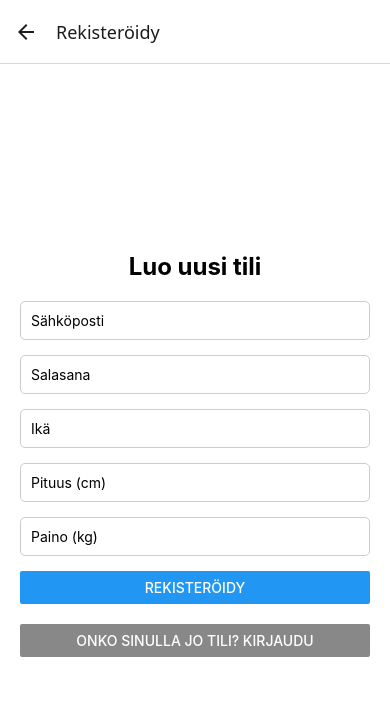
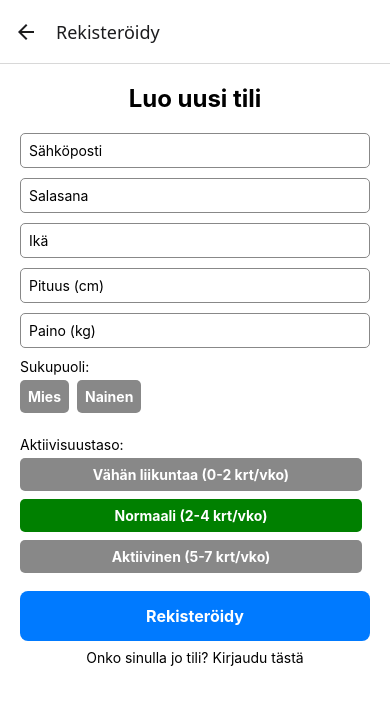
Before and after one commit to Mobiilisovellusprojekti-R18/KaloriPoliisi, a React Native app: screen /Register in a window 390 px wide. Shown: the top 704 px of the page. Built offline with nearby package versions, Linux system fonts and the light colour scheme; no server answers.

Commit message:
Lisätty kalorilaskenta, gender ja activity profiiliin ja rekisteröintiin

```diff
--- a/screens/HomeScreen.tsx
+++ b/screens/HomeScreen.tsx
@@ -1,21 +1,105 @@
-import React from 'react';
+import { useState, useCallback } from 'react';
 import { View, Text, Button, StyleSheet } from 'react-native';
-import { signOut } from 'firebase/auth';
-import { auth } from '../firebase/Config';
+import { auth, firestore } from '../firebase/Config';
+import { doc, getDoc } from 'firebase/firestore';
+import { useFocusEffect } from '@react-navigation/native';
 
 const HomeScreen = ({ navigation }: any) => {
 
-  const handleLogout = async () => {
-    try {
-      await signOut(auth);
-    } catch (error) {
-      console.error('Uloskirjautuminen epäonnistui', error);
+  const [calories, setCalories] = useState<number | null>(null);
+
+  const calculateCalories = (
+    weight: number,
+    height: number,
+    age: number,
+    gender: string,
+    activity: number
+  ) => {
+    let bmr;
+
+    if (gender === "male") {
+      bmr = 10 * weight + 6.25 * height - 5 * age + 5;
+    } else {
+      bmr = 10 * weight + 6.25 * height - 5 * age - 161;
+    }
+
+  return Math.round(bmr * activity);
+};
+
+const fetchUserData = async () => {
+  const user = auth.currentUser;
+  if (!user) return;
+
+  const docRef = doc(firestore, 'users', user.uid);
+  const docSnap = await getDoc(docRef);
+
+  if (docSnap.exists()) {
+    const data = docSnap.data();
+
+    const result = calculateCalories(
+      data.weight,
+      data.height,
+      data.age,
+      data.gender,
+      data.activity
+    );
+
+    setCalories(result);
+  }
+}
+
+  const caloriesEaten = 1800; // TESTIDATA, VOI POISTAA KUN KALORIEN LISÄYS TEHTY
+
+  useFocusEffect(
+    useCallback(() => {
+      const fetchUserData = async () => {
+        const user = auth.currentUser;
+
+        if (!user) return;
+
+        const docRef = doc(firestore, 'users', user.uid);
+        const docSnap = await getDoc(docRef);
+
+        if (docSnap.exists()) {
+          const data = docSnap.data();
+
+          const result = calculateCalories(
+            data.weight,
+            data.height,
+            data.age,
+            data.gender,
+            data.activity
+          );
+
+          setCalories(result);
         }
       };
 
+    fetchUserData();
+  }, [])
+);
+
   return (
     <View style={styles.container}>
-      <Text style={styles.title}>Tervetuloa KaloriPoliisiin!</Text>
+      {calories ? (
+        <View style={styles.card}>
+          <Text style={styles.label}>Kaloritavoite:</Text>
+          <Text style={styles.calorieText}>
+            {caloriesEaten} / {calories} kcal
+          </Text>
+
+          <View style={styles.barBackground}>
+            <View
+              style={[
+                styles.barFill,
+                { width: `${(caloriesEaten / calories) * 100}%` },
+              ]}
+            />
+          </View>
+        </View>
+      ) : (
+        <Text>Ladataan...</Text>
+        )}
 
         <View style={styles.buttonContainer}>
           <Button
@@ -24,11 +108,6 @@ const HomeScreen = ({ navigation }: any) => {
           color="#007AFF"
           />
         </View>
-
-      {/* Tällä napilla saadaan myös "#3 Uloskirjautuminen" tehtyä valmiiksi! */}
-      <View style={styles.buttonContainer}>
-        <Button title="Kirjaudu ulos" onPress={handleLogout} color="red" />
-      </View>
       </View>
     );
   };
@@ -36,7 +115,7 @@ const HomeScreen = ({ navigation }: any) => {
 const styles = StyleSheet.create({
   container: {
     flex: 1,
-    justifyContent: 'center',
+    paddingTop: 30,
     alignItems: 'center',
   },
   title: {
@@ -46,7 +125,44 @@ const styles = StyleSheet.create({
   buttonContainer: {
     marginVertical: 10,
     width: 200,
-  }
+  },
+  calories: {
+  fontSize: 20,
+  marginBottom: 20,
+  },
+  card: {
+    backgroundColor: "white",
+    padding: 15,
+    borderRadius: 12,
+    marginBottom: 20,
+    width: "90%",
+    alignSelf: "center",
+    elevation: 3,
+  },
+  calorieText: {
+    fontSize: 20,
+    fontWeight: "bold",
+    textAlign: "center",
+    marginBottom: 10,
+  },
+  barBackground: {
+    height: 12,
+    backgroundColor: "#eee",
+    borderRadius: 10,
+    overflow: "hidden",
+  },
+  barFill: {
+    height: "100%",
+    backgroundColor: "#24af24",
+    borderRadius: 10,
+  },
+  label: {
+    fontSize: 24,
+    fontWeight: "bold",
+    color: "#000",
+    textAlign: "center",
+    marginBottom: 5,
+  },
 });
 
 export default HomeScreen;
--- a/screens/LoginScreen.tsx
+++ b/screens/LoginScreen.tsx
@@ -1,4 +1,4 @@
-import React, { useState } from 'react';
+import { useState } from 'react';
 import { View, Text, TextInput, Button, StyleSheet, Alert } from 'react-native';
 import { signInWithEmailAndPassword } from 'firebase/auth';
 import { auth } from '../firebase/Config';
--- a/screens/ProfileScreen.tsx
+++ b/screens/ProfileScreen.tsx
@@ -1,7 +1,7 @@
-import React, { useState, useEffect } from 'react';
-import { View, Text, TextInput, Button, StyleSheet, Alert, ScrollView } from 'react-native';
+import { useState, useEffect } from 'react';
+import { View, Text, TextInput, Button, StyleSheet, Alert, ScrollView, TouchableOpacity } from 'react-native';
 import { doc, getDoc, updateDoc } from 'firebase/firestore';
-import { updateEmail } from 'firebase/auth';
+import { updateEmail, signOut } from 'firebase/auth';
 import { auth, firestore } from '../firebase/Config';
 
 interface UserProfile {
@@ -9,6 +9,8 @@ interface UserProfile {
   age: number;
   height: number;
   weight: number;
+  gender: 'male' | 'female';
+  activity: number;
 }
 
 const ProfileScreen = ({ navigation }: any) => {
@@ -16,7 +18,9 @@ const ProfileScreen = ({ navigation }: any) => {
     email: '',
     age: 0,
     height: 0,
-    weight: 0
+    weight: 0,
+    gender: 'male',
+    activity: 1.55,
   });
   const [loading, setLoading] = useState(false);
 
@@ -35,7 +39,9 @@ const ProfileScreen = ({ navigation }: any) => {
           email: auth.currentUser.email || '',
           age: userData.age || 0,
           height: userData.height || 0,
-          weight: userData.weight || 0
+          weight: userData.weight || 0,
+          gender: userData.gender || 'male',
+          activity: userData.activity || 1.55,
         });
       }
     } catch (error) {
@@ -53,7 +59,9 @@ const ProfileScreen = ({ navigation }: any) => {
       await updateDoc(doc(firestore, 'users', auth.currentUser.uid), {
         age: profile.age,
         height: profile.height,
-        weight: profile.weight
+        weight: profile.weight,
+        gender: profile.gender,
+        activity: profile.activity,
       });
 
       // Jos sähköposti on muuttunut, päivitetään se Firebase Authissa
@@ -68,6 +76,15 @@ const ProfileScreen = ({ navigation }: any) => {
       Alert.alert('Virhe', error.message || 'Profiilin päivitys epäonnistui');
     } finally {
       setLoading(false);
+    }
+  };
+
+  const handleLogout = async () => {
+    try {
+      await signOut(auth);
+    } catch (error) {
+      console.error('Uloskirjautuminen epäonnistui', error);
+      Alert.alert('Virhe', 'Uloskirjautuminen epäonnistui');
     }
   };
 
@@ -111,6 +128,48 @@ const ProfileScreen = ({ navigation }: any) => {
         placeholder="Paino kilogrammoina"
       />
 
+      <Text style={styles.label}>Sukupuoli</Text>
+      <View style={styles.row}>
+        <TouchableOpacity
+          style={[styles.selectButton, profile.gender === 'male' && styles.selected]}
+          onPress={() => setProfile({ ...profile, gender: 'male' })}
+        >
+          <Text style={styles.selectButtonText}>Mies</Text>
+        </TouchableOpacity>
+
+        <TouchableOpacity
+          style={[styles.selectButton, profile.gender === 'female' && styles.selected]}
+          onPress={() => setProfile({ ...profile, gender: 'female' })}
+        >
+          <Text style={styles.selectButtonText}>Nainen</Text>
+        </TouchableOpacity>
+      </View>
+
+      <Text style={styles.label}>Aktiivisuustaso</Text>
+      <View style={styles.row}>
+        <TouchableOpacity
+          style={[styles.selectButton, profile.activity === 1.2 && styles.selected]}
+          onPress={() => setProfile({ ...profile, activity: 1.2 })}
+        >
+          <Text style={styles.selectButtonText}>Vähän</Text>
+        </TouchableOpacity>
+
+        <TouchableOpacity
+          style={[styles.selectButton, profile.activity === 1.55 && styles.selected]}
+          onPress={() => setProfile({ ...profile, activity: 1.55 })}
+        >
+          <Text style={styles.selectButtonText}>Normaali</Text>
+        </TouchableOpacity>
+
+        <TouchableOpacity
+          style={[styles.selectButton, profile.activity === 1.8 && styles.selected]}
+          onPress={() => setProfile({ ...profile, activity: 1.8 })}
+        >
+          <Text style={styles.selectButtonText}>Aktiivinen</Text>
+        </TouchableOpacity>
+      </View>
+
+
       <View style={styles.buttonContainer}>
         <Button
           title={loading ? "Päivitetään..." : "Tallenna muutokset"}
@@ -121,11 +180,12 @@ const ProfileScreen = ({ navigation }: any) => {
 
       <View style={styles.buttonContainer}>
         <Button
-          title="Takaisin"
-          onPress={() => navigation.goBack()}
-          color="#666"
+          title="Kirjaudu ulos"
+          onPress={handleLogout}
+          color="red"
         />
       </View>
+
     </ScrollView>
   );
 };
@@ -145,13 +205,13 @@ const styles = StyleSheet.create({
   label: {
     fontSize: 16,
     fontWeight: 'bold',
-    marginTop: 15,
-    marginBottom: 5,
+    marginTop: 0,
+    marginBottom: 4,
   },
   input: {
     borderWidth: 1,
     borderColor: '#ddd',
-    padding: 10,
+    padding: 8,
     borderRadius: 5,
     fontSize: 16,
   },
@@ -163,8 +223,27 @@ const styles = StyleSheet.create({
     color: '#333',
   },
   buttonContainer: {
-    marginTop: 20,
+    marginTop: 10,
     marginBottom: 10,
+  },
+  row: {
+  flexDirection: 'row',
+  flexWrap: 'wrap',
+  marginBottom: 10,
+  },
+  selectButton: {
+    padding: 10,
+    backgroundColor: '#ccc',
+    borderRadius: 6,
+    marginRight: 10,
+    marginBottom: 10,
+  },
+  selected: {
+    backgroundColor: 'green',
+  },
+  selectButtonText: {
+    color: 'white',
+    fontWeight: 'bold',
   },
 });
 
--- a/screens/RegisterScreen.tsx
+++ b/screens/RegisterScreen.tsx
@@ -1,5 +1,5 @@
 import React, { useState } from 'react';
-import { View, Text, TextInput, Button, StyleSheet, Alert } from 'react-native';
+import { View, Text, TextInput, Button, StyleSheet, Alert, TouchableOpacity } from 'react-native';
 import { createUserWithEmailAndPassword } from 'firebase/auth';
 import { doc, setDoc } from 'firebase/firestore';
 import { auth, firestore } from '../firebase/Config';
@@ -12,6 +12,8 @@ const RegisterScreen = ({ navigation }: any) => {
   const [height, setHeight] = useState('');
   const [weight, setWeight] = useState('');
   const [loading, setLoading] = useState(false);
+  const [gender, setGender] = useState("");
+  const [activity, setActivity] = useState(1.55);
 
   const handleRegister = async () => {
     if (!email || !password || !age || !height || !weight) {
@@ -29,6 +31,8 @@ const RegisterScreen = ({ navigation }: any) => {
         age: Number(age),
         height: Number(height),
         weight: Number(weight),
+        gender: gender,
+        activity: activity,
         createdAt: new Date()
       });
 
@@ -84,20 +88,65 @@ const RegisterScreen = ({ navigation }: any) => {
         keyboardType="numeric"
       />
 
-      <Button
-        title={loading ? "Ladataan..." : "Rekisteröidy"}
+      <Text style={{ marginBottom: 5 }}>Sukupuoli:</Text>
+
+      <View style={{ flexDirection: "row", marginBottom: 15 }}>
+        <TouchableOpacity
+          style={[styles.button,gender === "male" && styles.selected]}
+          onPress={() => setGender("male")}
+        >
+          <Text style={styles.buttonText}>Mies</Text>
+        </TouchableOpacity>
+
+        <TouchableOpacity
+          style={[styles.button,gender === "female" && styles.selected]}
+          onPress={() => setGender("female")}
+        >
+          <Text style={styles.buttonText}>Nainen</Text>
+        </TouchableOpacity>
+      </View>
+
+      <Text style={{ marginBottom: 5 }}>Aktiivisuustaso:</Text>
+
+      <TouchableOpacity
+        style={[styles.button, activity === 1.2 && styles.selected]}
+        onPress={() => setActivity(1.2)}
+      >
+        <Text style={styles.buttonText}>Vähän liikuntaa (0-2 krt/vko)</Text>
+      </TouchableOpacity>
+
+      <TouchableOpacity
+        style={[styles.button, activity === 1.55 && styles.selected]}
+        onPress={() => setActivity(1.55)}
+      >
+        <Text style={styles.buttonText}>Normaali (2-4 krt/vko)</Text>
+      </TouchableOpacity>
+
+      <TouchableOpacity
+        style={[styles.button, activity === 1.8 && styles.selected]}
+        onPress={() => setActivity(1.8)}
+      >
+        <Text style={styles.buttonText}>Aktiivinen (5-7 krt/vko)</Text>
+      </TouchableOpacity>
+
+      <TouchableOpacity
+        style={styles.registerButton}
         onPress={handleRegister}
         disabled={loading}
-      />
+      >
+        <Text style={styles.registerButtonText}>
+          {loading ? "Ladataan..." : "Rekisteröidy"}
+        </Text>
+      </TouchableOpacity>
 
-      {/* TÄHÄN SE TULI! Tämä on uusi nappi, josta pääsee takaisin kirjautumiseen. */}
-      <View style={{ height: 20 }} />
-      <Button
-  title="Onko sinulla jo tili? Kirjaudu"
-  onPress={() => navigation.navigate('Login')}
-  color="#888"
-/>
-
+      <TouchableOpacity
+        onPress={() => navigation.navigate('Login')}
+        style={{ marginTop: 8 }}
+      >
+        <Text style={{ textAlign: "center", color: "#000" }}>
+          Onko sinulla jo tili? Kirjaudu tästä
+        </Text>
+      </TouchableOpacity>
     </View>
   );
 };
@@ -106,7 +155,7 @@ const styles = StyleSheet.create({
   container: {
     flex: 1,
     padding: 20,
-    justifyContent: 'center',
+    justifyContent: 'flex-start',
     backgroundColor: '#fff',
   },
   title: {
@@ -117,11 +166,42 @@ const styles = StyleSheet.create({
   },
   input: {
     borderWidth: 1,
-    borderColor: '#ccc',
-    padding: 10,
-    marginBottom: 15,
+    borderColor: '#888',
+    padding: 8,
+    marginBottom: 10,
     borderRadius: 5,
   },
+  button: {
+    padding: 8,
+    backgroundColor: "#888",
+    borderRadius: 5,
+    marginRight: 8,
+    marginBottom: 8,
+    alignItems: "center",
+  },
+
+  selected: {
+    backgroundColor: "green",
+  },
+
+  buttonText: {
+    color: "white",
+    fontWeight: "bold",
+  },
+
+  registerButton: {
+    backgroundColor: "#007AFF",
+    padding: 15,
+    borderRadius: 8,
+    alignItems: "center",
+   marginTop: 10,
+  },
+
+  registerButtonText: {
+    color: "white",
+    fontSize: 16,
+    fontWeight: "bold",
+  }
 });
 
 export default RegisterScreen;
```
Lines whose indentation alone changed are shown as unchanged.
